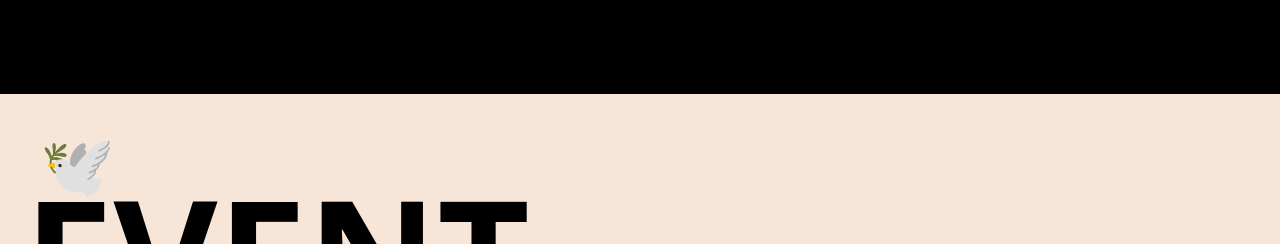
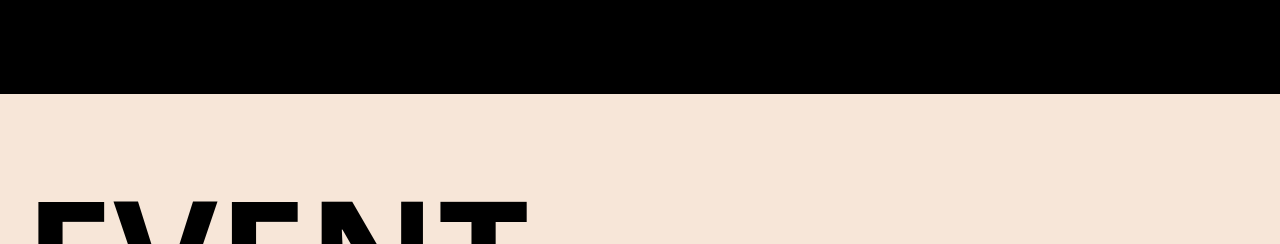
Before and after one commit to Abhishekn1234/event_managements, a React (Vite) app: page / in a window 1280 px wide. Shown: the part 3860-4104 px from the top of the page. Built offline with nearby package versions, Linux system fonts and the light colour scheme.

Commit message:
Remove dove emoji from Events component
Removed a div displaying a dove emoji from the Events component.

```diff
--- a/src/components/Home/Events.tsx
+++ b/src/components/Home/Events.tsx
@@ -148,7 +148,7 @@ const handleScrollToBottom = () => {
         transition={{ duration: 1.2 }}
         className="absolute inset-0 pointer-events-none"
       >
-        <div className="absolute top-10 left-10 text-yellow-500 text-4xl md:text-6xl">🕊️</div>
+
         <div className="absolute bottom-20 right-20 text-yellow-500 text-4xl md:text-6xl">✨</div>
       </motion.div>
 
```
